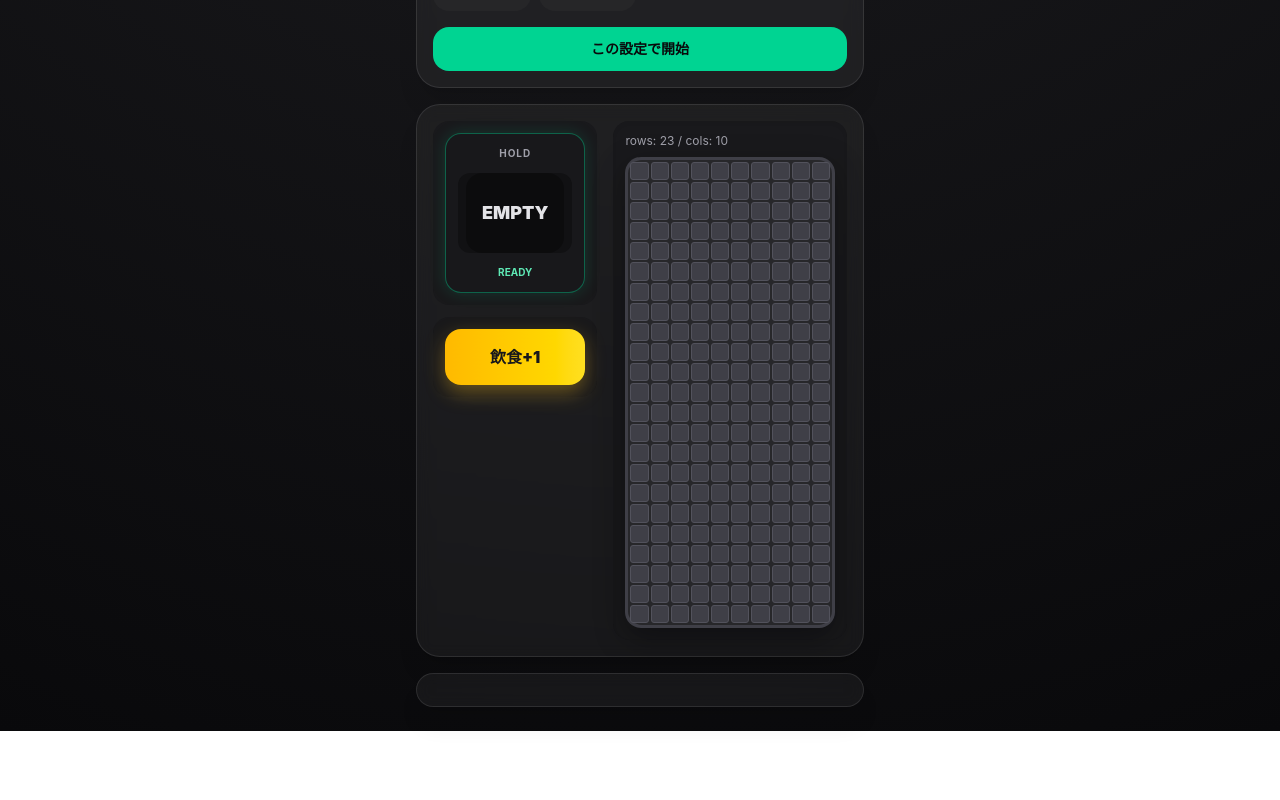
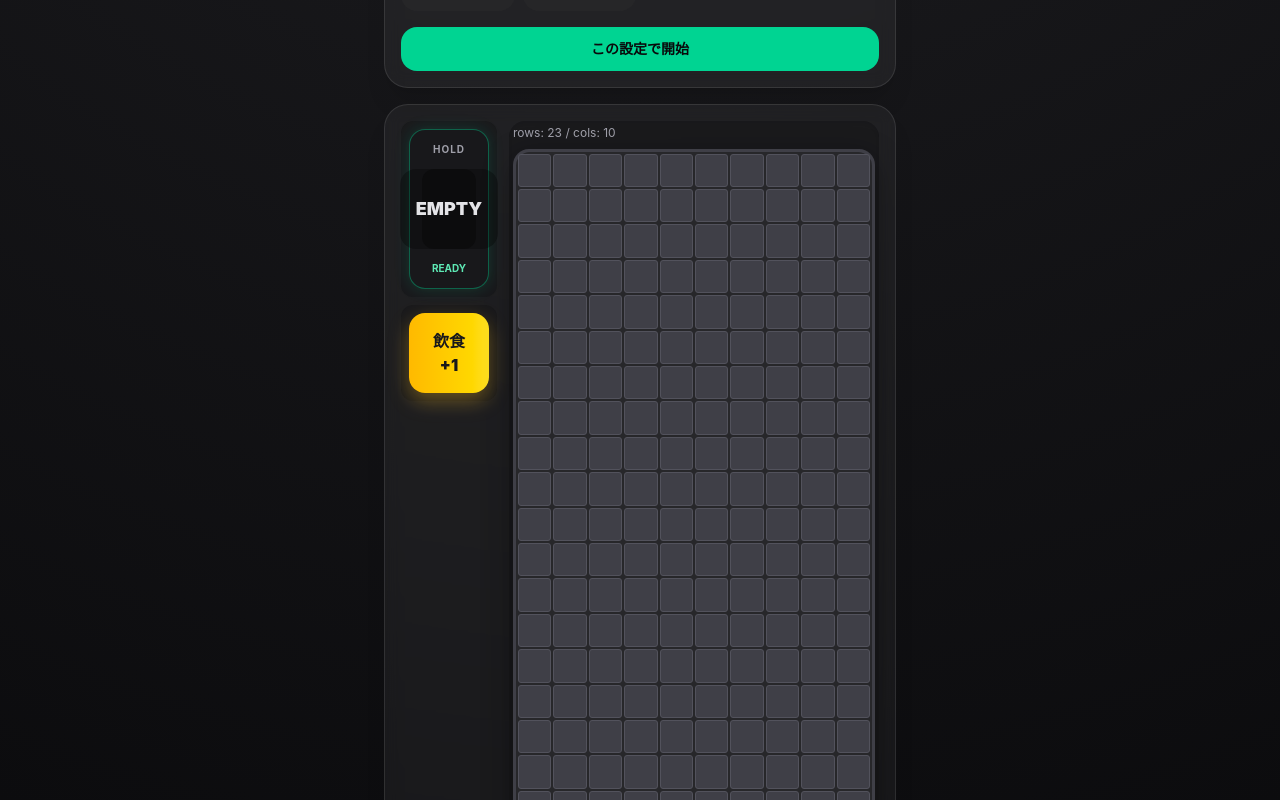
Before and after one commit to spyit1/izakaya-tetris, a Next.js app: page /game in a window 1280 px wide. Shown: the part 760-1560 px from the top of the page. Before the commit the page ends 1491 px from the top, so only its background shows below. Built offline with nearby package versions, Linux system fonts and the light colour scheme.

Commit message:
feat/aaaaaaabn

```diff
--- a/src/app/game/page.tsx
+++ b/src/app/game/page.tsx
@@ -98,7 +98,7 @@ export default function GamePage() {
 
   return (
     <main className="min-h-screen bg-[radial-gradient(circle_at_top,_#27272a_0%,_#18181b_35%,_#09090b_100%)] px-4 py-6 text-white">
-      <div className="mx-auto flex max-w-md flex-col gap-4">
+      <div className="mx-auto flex max-w-lg flex-col gap-4">
         <button
           type="button"
           onClick={() => router.push("/")}
@@ -182,9 +182,9 @@ export default function GamePage() {
         )}
 
         <section className="rounded-3xl border border-white/10 bg-white/5 p-4 shadow-xl backdrop-blur-sm">
-          <div className="flex items-start gap-4">
-            <div className="flex shrink-0 flex-col gap-3">
-              <div className="rounded-2xl bg-zinc-900/80 p-3">
+          <div className="flex items-start gap-3">
+            <div className="flex w-24 shrink-0 flex-col gap-2">
+              <div className="rounded-xl bg-zinc-900/80 p-2">
                 <HoldPanel
                   holdBlock={state.holdBlock}
                   canHold={
@@ -193,7 +193,7 @@ export default function GamePage() {
                 />
               </div>
 
-              <div className="rounded-2xl bg-zinc-900/80 p-3">
+              <div className="rounded-xl bg-zinc-900/80 p-2">
                 <DrinkButton onClick={() => dispatch({ type: "ADD_DRINK" })} />
               </div>
 
@@ -201,14 +201,14 @@ export default function GamePage() {
                 <button
                   type="button"
                   onClick={() => dispatch({ type: "START_DRAW_FROM_STOCK" })}
-                  className="rounded-2xl bg-sky-500 px-4 py-3 text-sm font-black text-white transition hover:bg-sky-400 active:scale-[0.99]"
+                  className="rounded-xl bg-sky-500 px-2 py-2 text-xs font-bold text-white transition hover:bg-sky-400 active:scale-[0.99]"
                 >
                   ストックで引く
                 </button>
               )}
             </div>
 
-            <div className="min-w-0 flex-1 rounded-2xl bg-zinc-900/80 p-2 shadow-inner sm:p-3">
+            <div className="min-w-0 flex-1 rounded-2xl bg-zinc-900/80 p-1 shadow-inner">
               <div className="mb-2 text-xs text-zinc-400">
                 rows: {state.board.length} / cols: {state.board[0]?.length ?? 0}
               </div>
```
